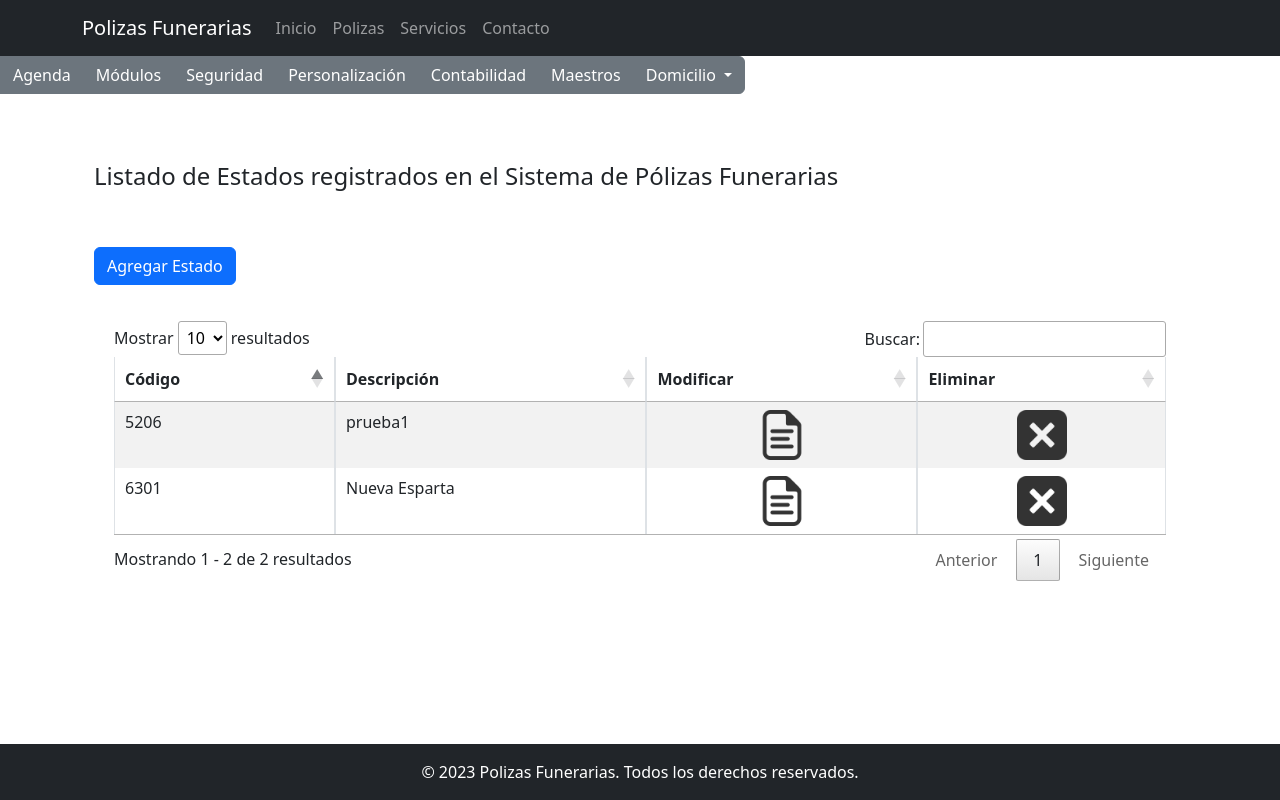
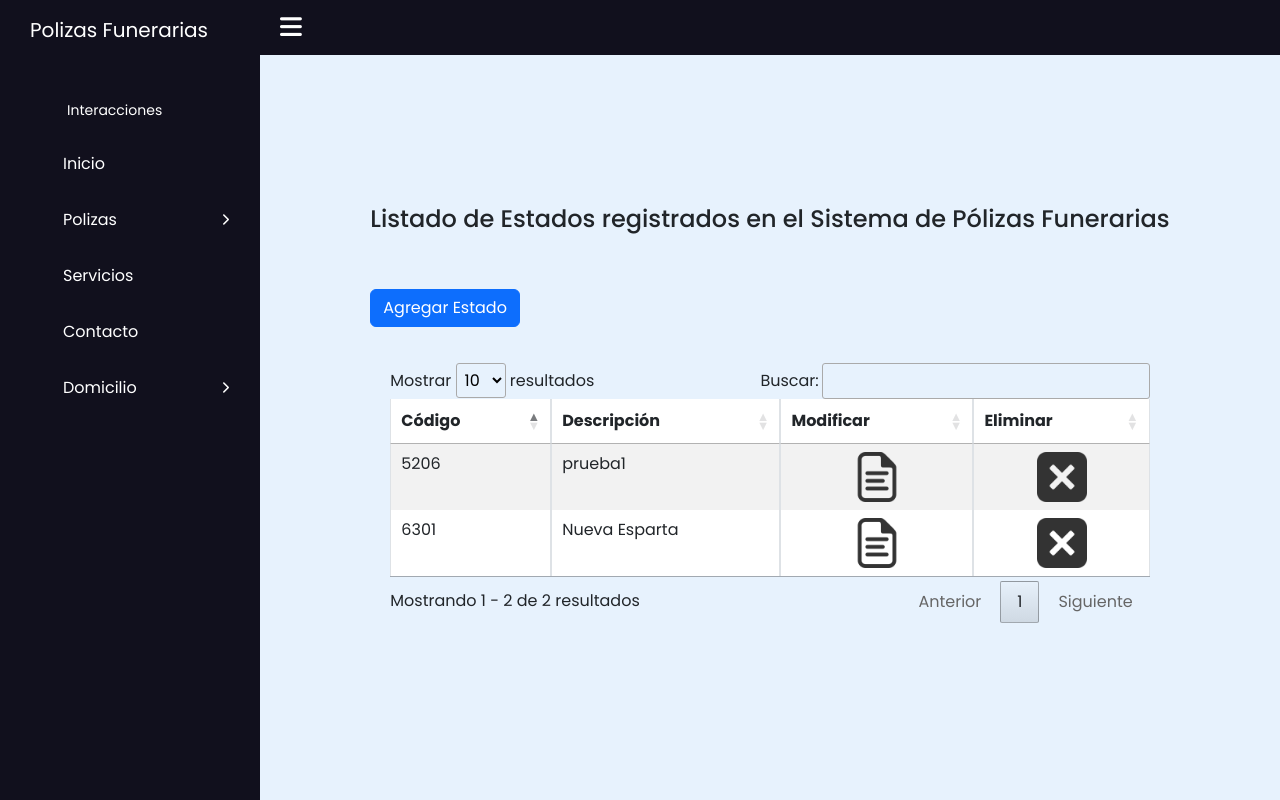
Before and after one commit to AlexMGP7/web-funeraria, a PHP site: page /views/layouts/layout.php in a window 1280 px wide. Run offline with PHP 8.4, Linux system fonts and the light colour scheme; data comes from the database, SQL or seed files in the repository; some libraries are stand-ins or nearby versions.

Commit message:
submenu terminado

```diff
--- a/views/layouts/footer.php
+++ /dev/null
@@ -1,5 +0,0 @@
-<footer class="bg-dark text-white text-center py-3">
-  <div class="container">
-    &copy; <?php echo date("Y"); ?> Polizas Funerarias. Todos los derechos reservados.
-  </div>
-</footer>
--- a/views/layouts/header.php
+++ b/views/layouts/header.php
@@ -1,25 +1,71 @@
-<nav class="navbar navbar-expand-lg navbar-dark bg-dark">
-    <div class="container">
-        <a class="navbar-brand" href="#">Polizas Funerarias</a>
-        <button class="navbar-toggler" type="button" data-toggle="collapse" data-target="#navbarNav" aria-controls="navbarNav" aria-expanded="false" aria-label="Toggle navigation">
-            <span class="navbar-toggler-icon"></span>
-        </button>
-        <div class="collapse navbar-collapse" id="navbarNav">
-            <ul class="navbar-nav ml-auto">
-                <li class="nav-item active">
-                    <a class="nav-link" href="#">Inicio</a>
-                </li>
-                <li class="nav-item">
-                    <a class="nav-link" href="#">Polizas</a>
-                </li>
+<nav class="sidebar">
+    <a href="#" class="logo">Polizas Funerarias</a>
 
-                <li class="nav-item">
-                    <a class="nav-link" href="#">Servicios</a>
-                </li>
-                <li class="nav-item">
-                    <a class="nav-link" href="#">Contacto</a>
-                </li>
-            </ul>
-        </div>
+    <div class="menu-content">
+        <ul class="menu-items">
+            <div class="menu-title">Interacciones</div>
+
+            <li class="item">
+                <a href="#">Inicio</a>
+            </li>
+
+            <li class="item">
+                <div class="submenu-item">
+                    <span>Polizas</span>
+                    <i class="fa-solid fa-chevron-right"></i>
+                </div>
+
+                <ul class="menu-items submenu">
+                    <div class="menu-title">
+                        <i class="fa-solid fa-chevron-left"></i>
+                        Polizas Submenu
+                    </div>
+                    <li class="item">
+                        <a href="#">Poliza 1</a>
+                    </li>
+                    <li class="item">
+                        <a href="#">Poliza 2</a>
+                    </li>
+                    <li class="item">
+                        <a href="#">Poliza 3</a>
+                    </li>
+                </ul>
+            </li>
+
+            <li class="item">
+                <a href="#">Servicios</a>
+            </li>
+            <li class="item">
+                <a href="#">Contacto</a>
+            </li>
+            <li class="item">
+                <div class="submenu-item">
+                    <span>Domicilio</span>
+                    <i class="fa-solid fa-chevron-right"></i>
+                </div>
+
+                <ul class="menu-items submenu">
+                    <div class="menu-title">
+                        <i class="fa-solid fa-chevron-left"></i>
+                        Ubicaciones
+                    </div>
+                    <li class="item">
+                        <a href="?controller=Estado&action=ListarEstado">Estados</a>
+                    </li>
+                    <li class="item">
+                        <a href="?controller=Municipio&action=ListarMunicipio">Municipios</a>
+                    </li>
+                    <li class="item">
+                        <a href="?controller=Parroquia&action=ListarParroquia">Parroquias</a>
+                    </li>
+                    <li class="item">
+                        <a href="?controller=Ciudad&action=ListarCiudad">Ciudades</a>
+                    </li>
+                </ul>
+            </li>
+        </ul>
     </div>
 </nav>
+<nav class="navbar">
+    <i class="fa-solid fa-bars" id="sidebar-close"></i>
+</nav>
--- a/views/layouts/layout.php
+++ b/views/layouts/layout.php
@@ -13,17 +13,19 @@
     <link rel="stylesheet" type="text/css" href="https://cdn.datatables.net/1.10.25/css/jquery.dataTables.min.css">
     <!-- Estilos CSS personalizados -->
     <link rel="stylesheet" href="styles.css">
+    <link rel="stylesheet" href="style_submenu.css">
+    <!-- <link rel="stylesheet" href="style_header.css"> -->
+    <!-- Fontawesome CDN Link -->
+    <link rel="stylesheet" href="https://cdnjs.cloudflare.com/ajax/libs/font-awesome/6.2.1/css/all.min.css" />
     <!-- Scripts -->
     <script src="https://code.jquery.com/jquery-3.6.0.min.js"></script>
+    <script src="https://kit.fontawesome.com/a076d05399.js"></script>
 
 </head>
 
 <body>
 
-    <header>
-        <?php require_once('../../views/layouts/header.php'); ?>
-        <?php require_once('../../views/layouts/submenu.php'); ?>
-    </header>
+    <?php require_once('../../views/layouts/header.php'); ?>
 
     <?php
 
@@ -45,7 +47,7 @@
     }
     ?>
 
-    <main>
+    <main class="main">
 
         <section>
             <div class="container">
@@ -57,9 +59,6 @@
         </section>
 
     </main>
-    <?php
-    require('../../views/layouts/footer.php');
-    ?>
 
     <!-- Scripts JavaScript -->
     <script src="https://code.jquery.com/jquery-3.3.1.slim.min.js"></script>
@@ -68,6 +67,7 @@
     <script src="https://ajax.googleapis.com/ajax/libs/jquery/3.5.1/jquery.min.js"></script>
     <script src="https://stackpath.bootstrapcdn.com/bootstrap/4.3.1/js/bootstrap.min.js"></script>
     <script src="https://cdn.datatables.net/1.10.25/js/jquery.dataTables.min.js"></script>
+    <script src="script.js"></script>
     <script>
         $(document).ready(function() {
             $('#dtBasicExample').DataTable({
--- /dev/null
+++ b/views/layouts/script.js
@@ -0,0 +1,27 @@
+const sidebar = document.querySelector(".sidebar");
+const sidebarClose = document.querySelector("#sidebar-close");
+const menu = document.querySelector(".menu-content");
+const menuItems = document.querySelectorAll(".submenu-item");
+const subMenuTitles = document.querySelectorAll(".submenu .menu-title");
+
+sidebarClose.addEventListener("click", () => sidebar.classList.toggle("close"));
+
+menuItems.forEach((item, index) => {
+  item.addEventListener("click", () => {
+    menu.classList.add("submenu-active");
+    item.classList.add("show-submenu");
+    menuItems.forEach((item2, index2) => {
+      if (index !== index2) {
+        item2.classList.remove("show-submenu");
+      }
+    });
+  });
+});
+
+subMenuTitles.forEach((title) => {
+  title.addEventListener("click", () => {
+    menu.classList.remove("submenu-active");
+  });
+});
+
+console.log(menuItems, subMenuTitles);
--- /dev/null
+++ b/views/layouts/style_submenu.css
@@ -0,0 +1,143 @@
+.sidebar {
+  position: fixed;
+  height: 100%;
+  width: 260px;
+  background: #11101d;
+  padding: 15px;
+  z-index: 99;
+}
+.logo {
+  font-size: 20px;
+  padding: 0 15px;
+}
+.sidebar a {
+  color: #fff;
+  text-decoration: none;
+}
+.menu-content {
+  position: relative;
+  height: 100%;
+  width: 100%;
+  margin-top: 40px;
+  overflow-y: scroll;
+}
+
+.menu-items::-webkit-scrollbar {
+  width: 0.5em; /* Ancho de la barra de desplazamiento (puedes ajustarlo según tu preferencia) */
+}
+
+.menu-content::-webkit-scrollbar-track {
+  background: transparent; /* Color del fondo de la pista de la barra de desplazamiento */
+}
+
+.menu-content::-webkit-scrollbar-thumb {
+  background-color: #888; /* Color del "pulgar" de la barra de desplazamiento */
+}
+
+.menu-content::-webkit-scrollbar {
+  display: none;
+}
+
+/* Para Firefox */
+.menu-content {
+  scrollbar-width: none;
+}
+
+/* Para Edge (navegadores basados en Chromium) */
+.menu-content {
+  -ms-overflow-style: none;
+}
+
+.menu-items {
+  height: 100%;
+  width: 100%;
+  list-style: none;
+  transition: all 0.4s ease;
+}
+.submenu-active .menu-items {
+  transform: translateX(-56%);
+}
+.menu-title {
+  color: #fff;
+  font-size: 14px;
+  padding: 15px 20px;
+}
+.item a,
+.submenu-item {
+  padding: 16px;
+  display: inline-block;
+  width: 100%;
+  border-radius: 12px;
+}
+.item i {
+  font-size: 12px;
+}
+.item a:hover,
+.submenu-item:hover,
+.submenu .menu-title:hover {
+  background: rgba(255, 255, 255, 0.1);
+}
+.submenu-item {
+  display: flex;
+  justify-content: space-between;
+  align-items: center;
+  color: #fff;
+  cursor: pointer;
+}
+.submenu {
+  position: absolute;
+  height: 100%;
+  width: 100%;
+  top: 0;
+  right: calc(-100% - 26px);
+  height: calc(100% + 100vh);
+  background: #11101d;
+  display: none;
+}
+.show-submenu ~ .submenu {
+  display: block;
+}
+.submenu .menu-title {
+  border-radius: 12px;
+  cursor: pointer;
+}
+.submenu .menu-title i {
+  margin-right: 10px;
+}
+.navbar,
+.main {
+  left: 260px;
+  width: calc(100% - 260px);
+  transition: all 0.5s ease;
+  z-index: 1000;
+}
+.sidebar.close ~ .navbar,
+.sidebar.close ~ .main {
+  left: 0;
+  width: 100%;
+}
+.navbar {
+  position: fixed;
+  color: #fff;
+  padding: 15px 20px;
+  font-size: 25px;
+  background: #11101d;
+  cursor: pointer;
+}
+.navbar #sidebar-close {
+  cursor: pointer;
+}
+.main {
+  position: relative;
+  display: flex;
+  align-items: center;
+  justify-content: center;
+  height: 100vh;
+  z-index: 100;
+  background: #e7f2fd;
+}
+.main h1 {
+  color: #11101d;
+  font-size: 40px;
+  text-align: center;
+}
--- a/views/layouts/styles.css
+++ b/views/layouts/styles.css
@@ -1,15 +1,11 @@
-/* Estilos generales */
-body {
-  position: relative; /* Asegura que el footer esté posicionado correctamente */
-  padding-bottom: 100px; /* Altura aproximada del footer */
-  min-height: 100vh; /* Establece una altura mínima de la ventana para el cuerpo */
+/* Import Google font - Poppins */
+@import url("https://fonts.googleapis.com/css2?family=Poppins:wght@200;300;400;500;600;700&display=swap");
+* {
+  margin: 0;
+  padding: 0;
+  box-sizing: border-box;
+  font-family: "Poppins", sans-serif;
 }
-
-main {
-  margin-top: 20px; /* Margen superior para evitar que el contenido se superponga con el footer */
-  margin-bottom: 16px; /* Espacio entre el main y el footer */
-}
-
 .table-responsive {
   width: 100%;
   margin: 0 auto; /* Esto centrará el contenido del contenedor en la página */
@@ -22,13 +18,13 @@ main {
 }
 
 /* Estilos para el footer */
-footer {
-  position: absolute;
+/* footer {
   bottom: 0;
   left: 0;
   width: 100%;
-  background-color: #333;
+  background-color: #11101d;
   color: #fff;
   text-align: center;
   padding: 10px;
-}
+  z-index: 98;
+} */
--- a/views/layouts/submenu.php
+++ /dev/null
@@ -1,20 +0,0 @@
-<div class="btn-group" role="group" aria-label="Button group with nested dropdown">
-  <button type="button" class="btn btn-secondary rounded-0">Agenda</button>
-  <button type="button" class="btn btn-secondary rounded-0">Módulos</button>
-  <button type="button" class="btn btn-secondary rounded-0">Seguridad</button>
-  <button type="button" class="btn btn-secondary rounded-0">Personalización</button>
-  <button type="button" class="btn btn-secondary rounded-0">Contabilidad</button>
-  <button type="button" class="btn btn-secondary rounded-0">Maestros</button>
-  <div class="btn-group dropright">
-    <button type="button" class="btn btn-secondary dropdown-toggle" data-toggle="dropdown" aria-haspopup="true" aria-expanded="false">
-      Domicilio
-    </button>
-    <div class="dropdown-menu">
-      <a class="dropdown-item" href="?controller=Estado&action=ListarEstado">Estado</a>
-      <a class="dropdown-item" href="?controller=Municipio&action=ListarMunicipio">Municipio</a>
-      <a class="dropdown-item" href="?controller=Parroquia&action=ListarParroquia">Parroquia</a>
-      <a class="dropdown-item" href="?controller=Ciudad&action=ListarCiudad">Ciudad</a>
-
-    </div>
-  </div>
-</div>
```
Also changed, not shown: views/layouts/submenuN.php (deleted).
